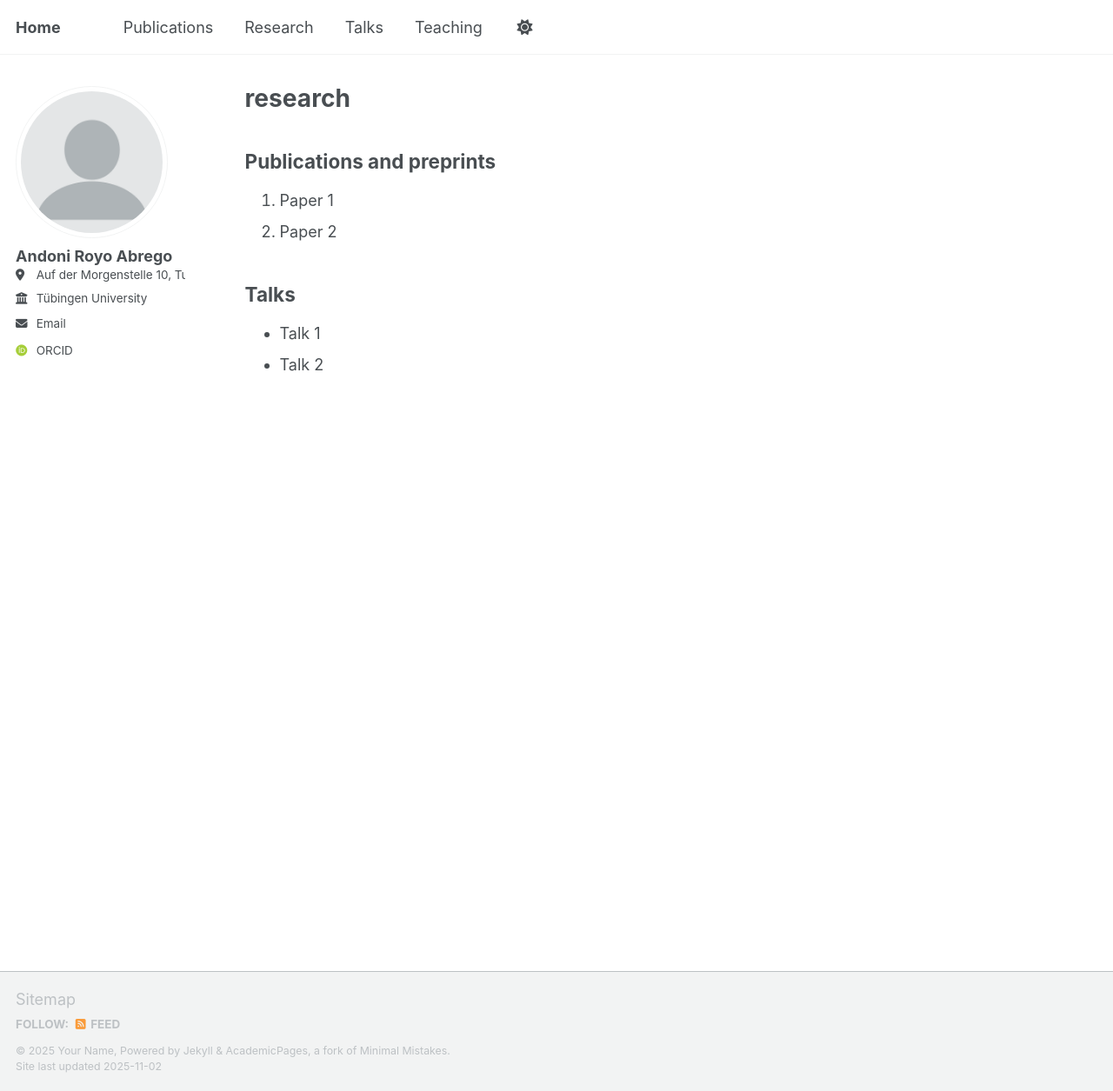
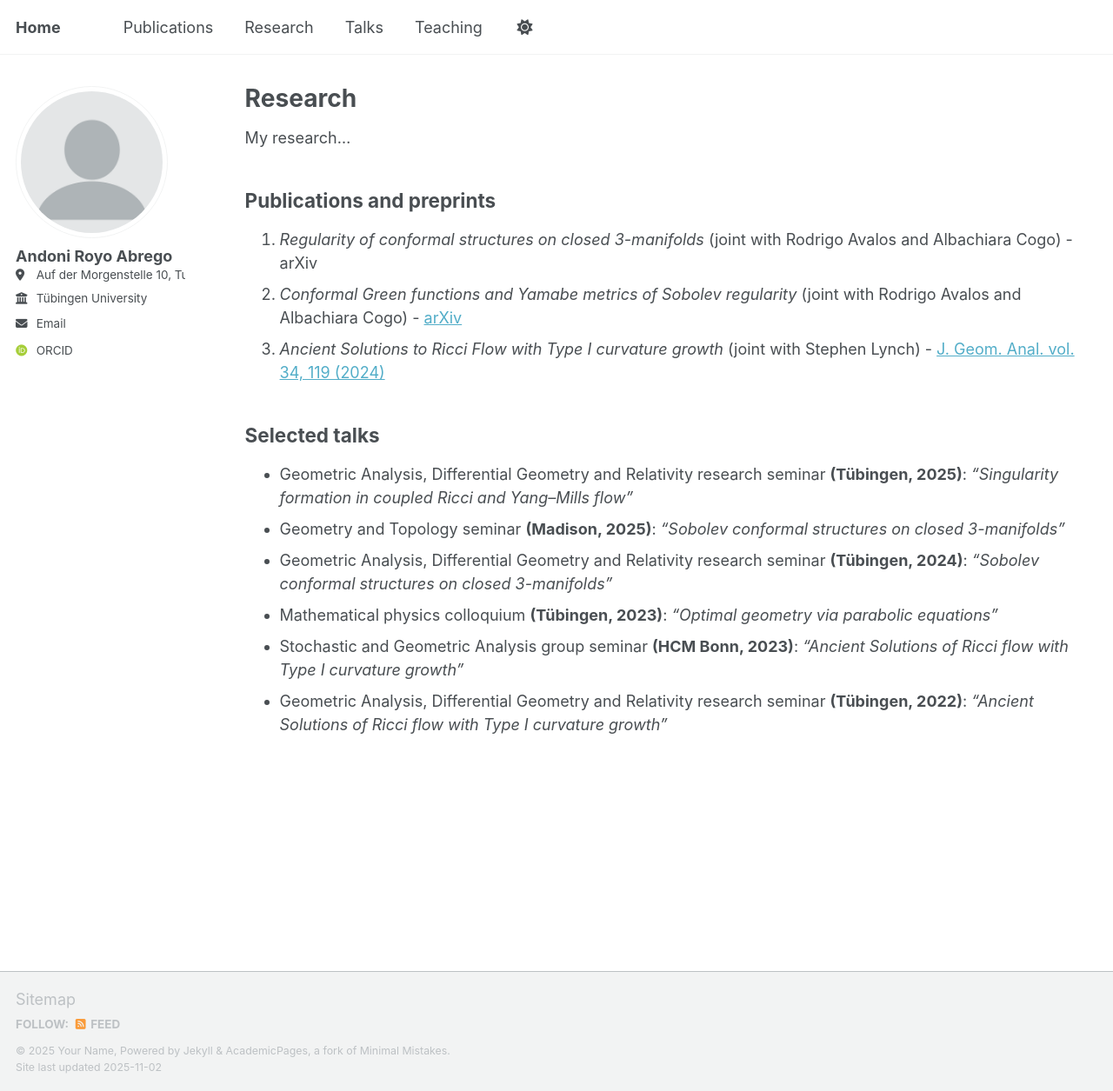
Before and after one commit to AndoniRoyo/AndoniRoyo.github.io, a Jekyll site: the page built from _pages/research.md, in a window 1280 px wide and 1255 px high. Shown: the whole window at 87% size. Built offline with Jekyll 4.4.1, drawn with Linux system fonts in a browser that asks for light colours; some web fonts are replaced; a script that is not in the unit is left out.

Commit message:
Update research.md

```diff
--- a/_pages/research.md
+++ b/_pages/research.md
@@ -1,14 +1,20 @@
 ---
 layout: archive
-title: "research"
+title: "Research"
 permalink: /research/
 author_profile: true
 ---
+My research...
 
 ## Publications and preprints
-1. Paper 1
-2. Paper 2
+1. *Regularity of conformal structures on closed 3-manifolds* (joint with Rodrigo Avalos and Albachiara Cogo) - arXiv
+2. *Conformal Green functions and Yamabe metrics of Sobolev regularity* (joint with Rodrigo Avalos and Albachiara Cogo) - [arXiv](https://arxiv.org/abs/2507.01674)
+3. *Ancient Solutions to Ricci Flow with Type I curvature growth* (joint with Stephen Lynch) -  [J. Geom. Anal. vol. 34, 119 (2024)](https://link.springer.com/article/10.1007/s12220-024-01558-0)
 
-## Talks
-- Talk 1
-- Talk 2
+## Selected talks
+- Geometric Analysis, Differential Geometry and Relativity research seminar **(Tübingen, 2025)**: *"Singularity formation in coupled Ricci and Yang–Mills flow"*
+- Geometry and Topology seminar **(Madison, 2025)**: *"Sobolev conformal structures on closed 3-manifolds"*
+- Geometric Analysis, Differential Geometry and Relativity research seminar **(Tübingen, 2024)**: *"Sobolev conformal structures on closed 3-manifolds"*
+- Mathematical physics colloquium **(Tübingen, 2023)**: *"Optimal geometry via parabolic equations"*
+- Stochastic and Geometric Analysis group seminar **(HCM Bonn, 2023)**: *"Ancient Solutions of Ricci flow with Type I curvature growth"*
+- Geometric Analysis, Differential Geometry and Relativity research seminar **(Tübingen, 2022)**: *"Ancient Solutions of Ricci flow with Type I curvature growth"*
```
